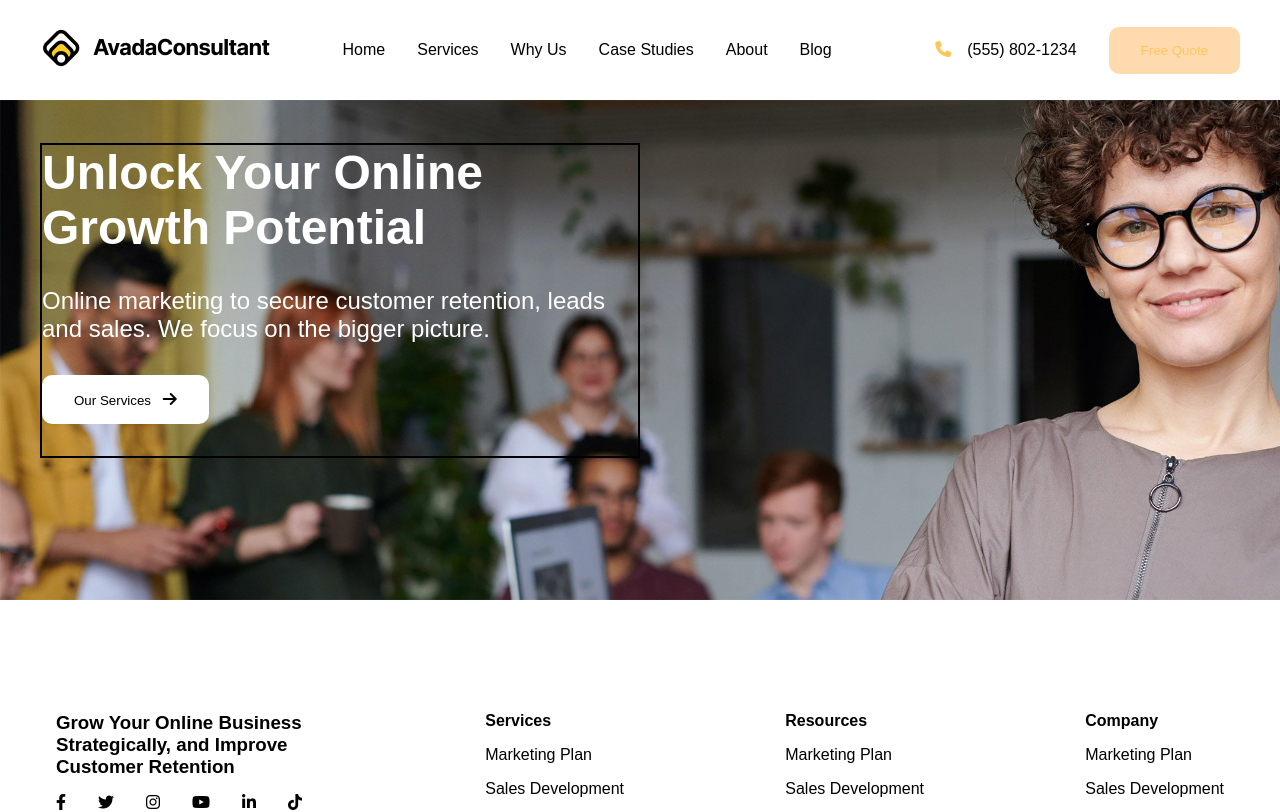
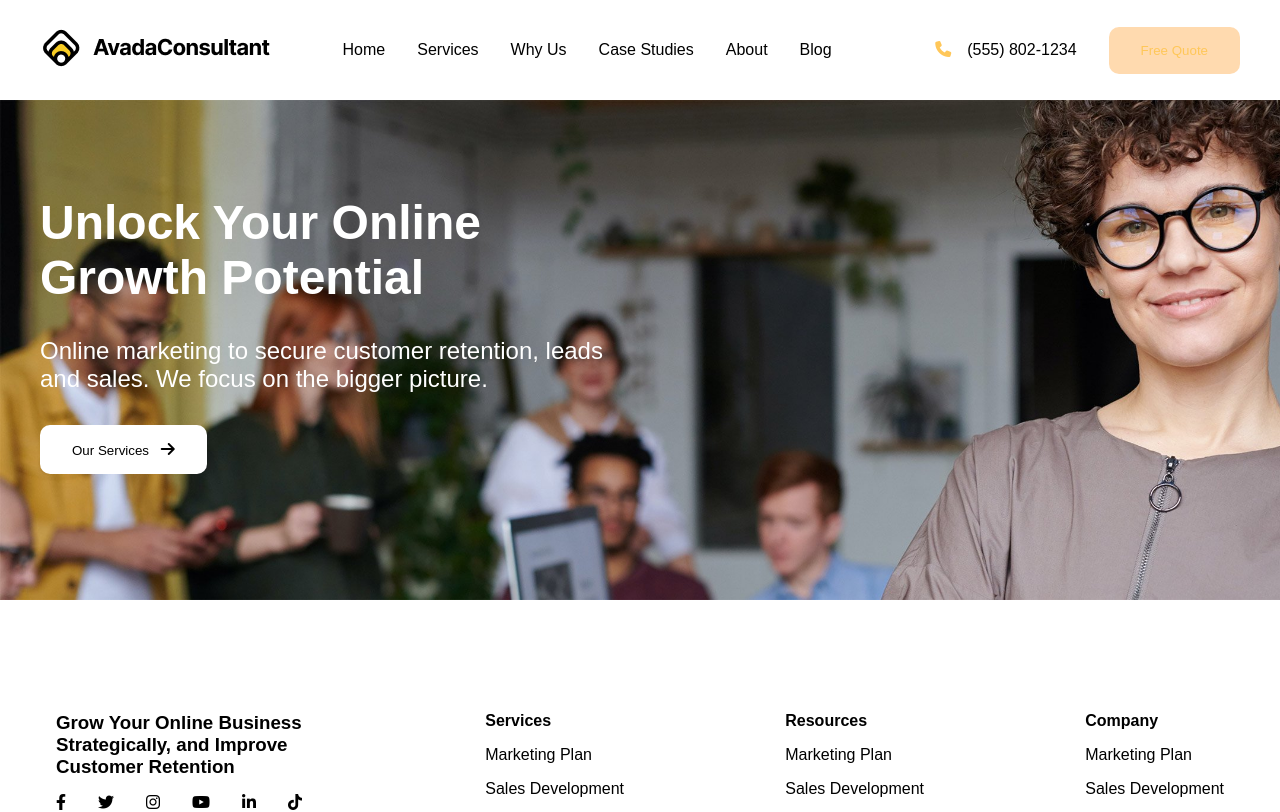
Before and after one commit to Serena-Dong/proj-html-vuejs, a Vue app: page / in a window 1280 px wide. Shown: the top 812 px of the page. Built offline with nearby package versions, Linux system fonts and the light colour scheme.

Commit message:
little changes

```diff
--- a/src/components/contents/jumbotron.vue
+++ b/src/components/contents/jumbotron.vue
@@ -38,13 +38,11 @@ export default {
 
 .row {
     display: flex;
-    height: 400px;
+    height: 500px;
     align-items: center;
 
     .presentation {
         width: 600px;
-        border: 2px solid black;
-
         color: white;
         font-size: 1.5rem;
 
```
